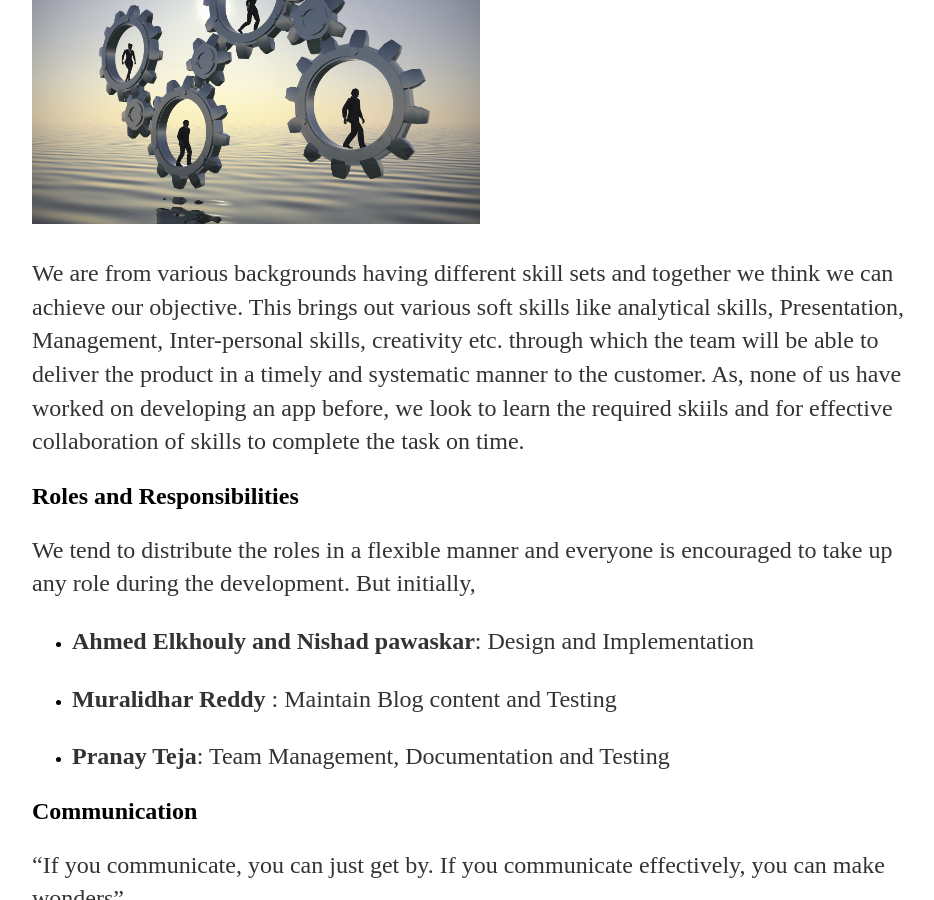
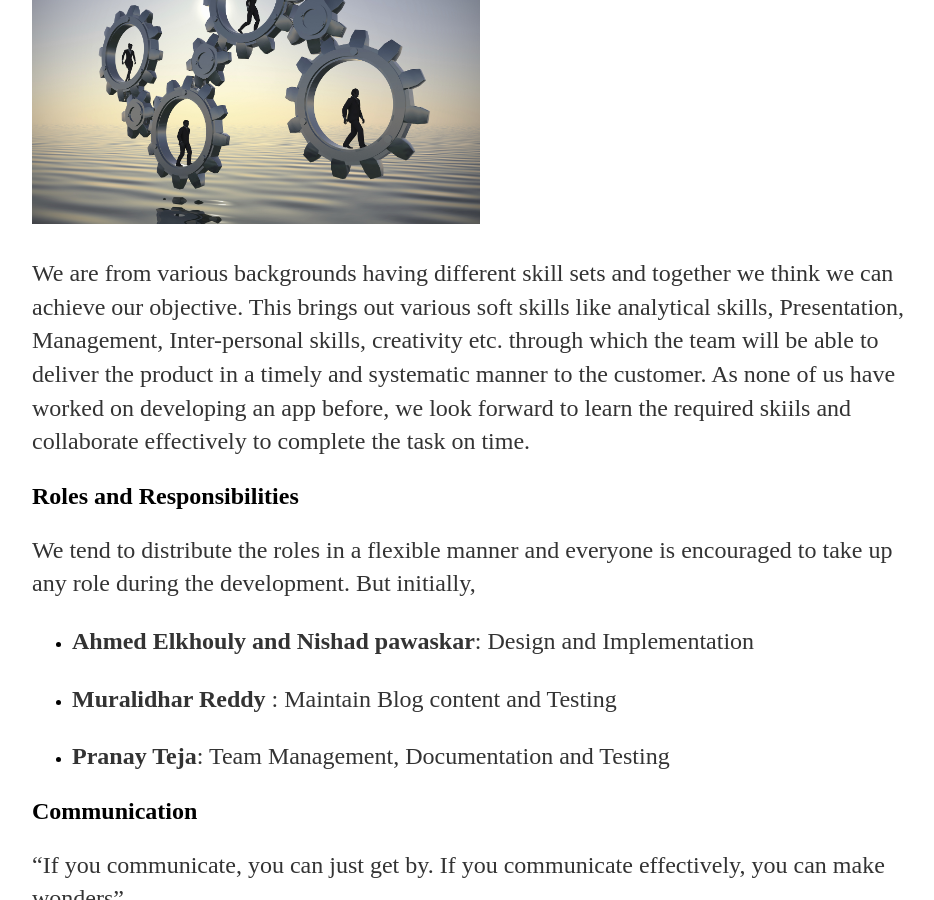
Before and after one commit to DBSE-teaching/isee2019-TeamMachine, a Jekyll site: the page built from docs/_posts/2019-04-15-Team-Presentation.md, in a window 1280 px wide and 900 px high, scrolled down 2435 px. Shown: the whole window, without its empty margins (160-1094 px from the left). Built offline with Jekyll 4.4.1, drawn with Linux system fonts in a browser that asks for light colours; a file with an impossible date is left out.

Commit message:
Update 2019-04-15-Team-Presentation.md

```diff
--- a/docs/_posts/2019-04-15-Team-Presentation.md
+++ b/docs/_posts/2019-04-15-Team-Presentation.md
@@ -38,7 +38,7 @@
 
 ![Team Coordination]({{site.baseurl}}/images/Team Coordination.jpg "Team Coordination"){:height="40%" width="50%"}
 
-We are from various backgrounds having different skill sets and together we think we can achieve our objective. This brings out  various  soft skills like analytical skills, Presentation, Management, Inter-personal skills, creativity etc. through which the team will be able to deliver the product in a timely and systematic manner to the customer. As, none of us have worked on developing an app before, we 	look to learn the required skiils and for effective collaboration of skills to complete the task on time.
+We are from various backgrounds having different skill sets and together we think we can achieve our objective. This brings out  various  soft skills like analytical skills, Presentation, Management, Inter-personal skills, creativity etc. through which the team will be able to deliver the product in a timely and systematic manner to the customer. As none of us have worked on developing an app before, we 	look forward to learn the required skiils and collaborate effectively to complete the task on time.
 
 ## Roles and Responsibilities
 
```
